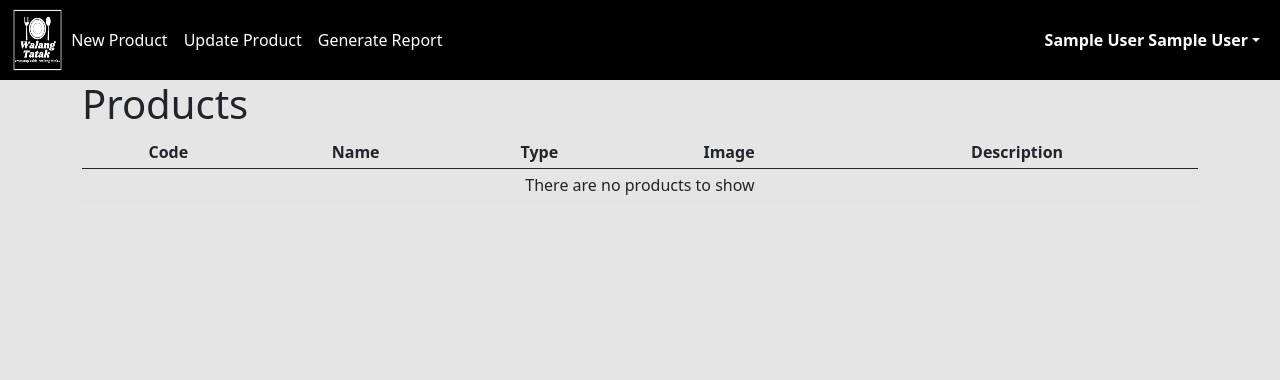
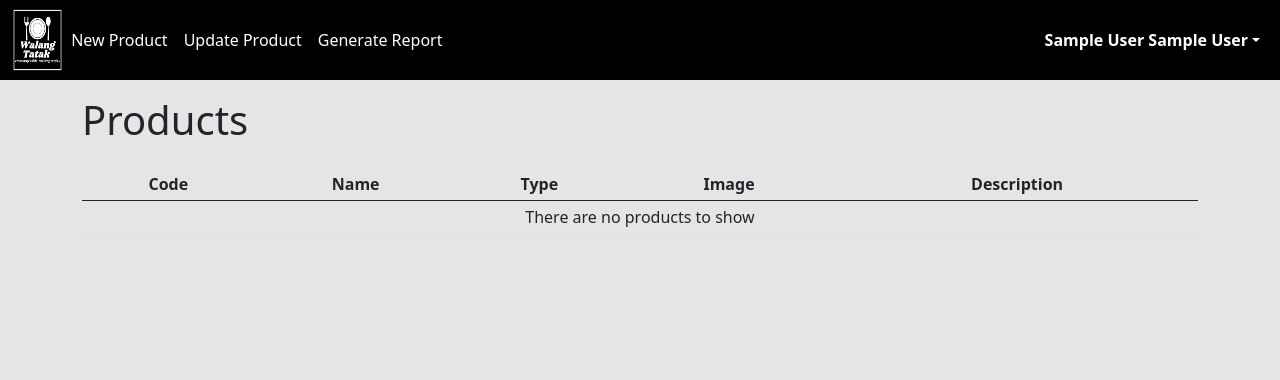
Before and after one commit to sprmnfrd/cosc75a-wt, a PHP site: page /admin/dashboard.php in a window 1280 px wide. Shown: the top 380 px of the page. Run offline with PHP 8.4, Linux system fonts and the light colour scheme; the visitor is signed in with stand-in values (Sample User, id 1); data that the repository does not hold is empty.

Commit message:
added margins

```diff
--- a/manager/admin/dashboard.php
+++ b/manager/admin/dashboard.php
@@ -5,9 +5,9 @@
     changeTitle("../templates/header.php", "Administrator - WT");
     validateUserPage($_SESSION["tid"], $_SERVER["REQUEST_URI"]);
 ?>
-    <div class="container">
+    <div class="container mt-3">
         <h1>Products</h1>
-        <table class="table table-sm table-hover">
+        <table class="table table-sm table-hover mt-4">
             <thead>
                 <tr>
                     <th class="inline-center">Code</th>
```
